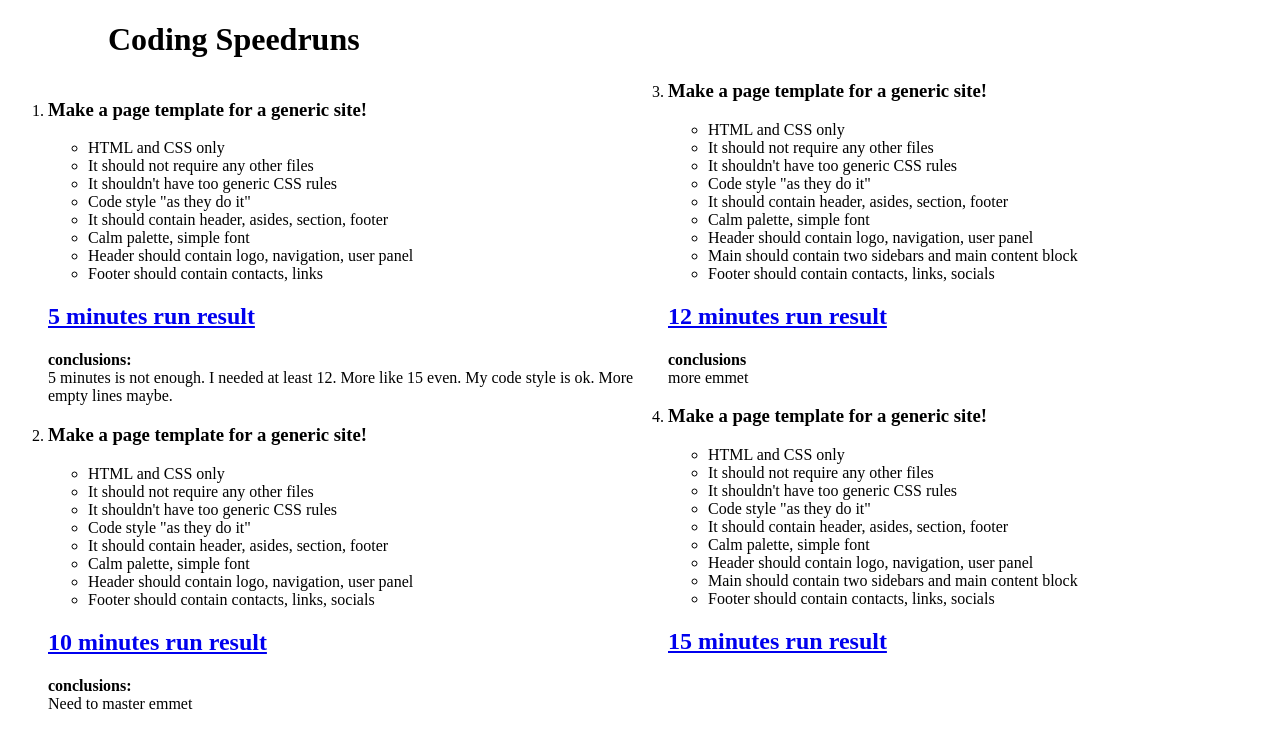
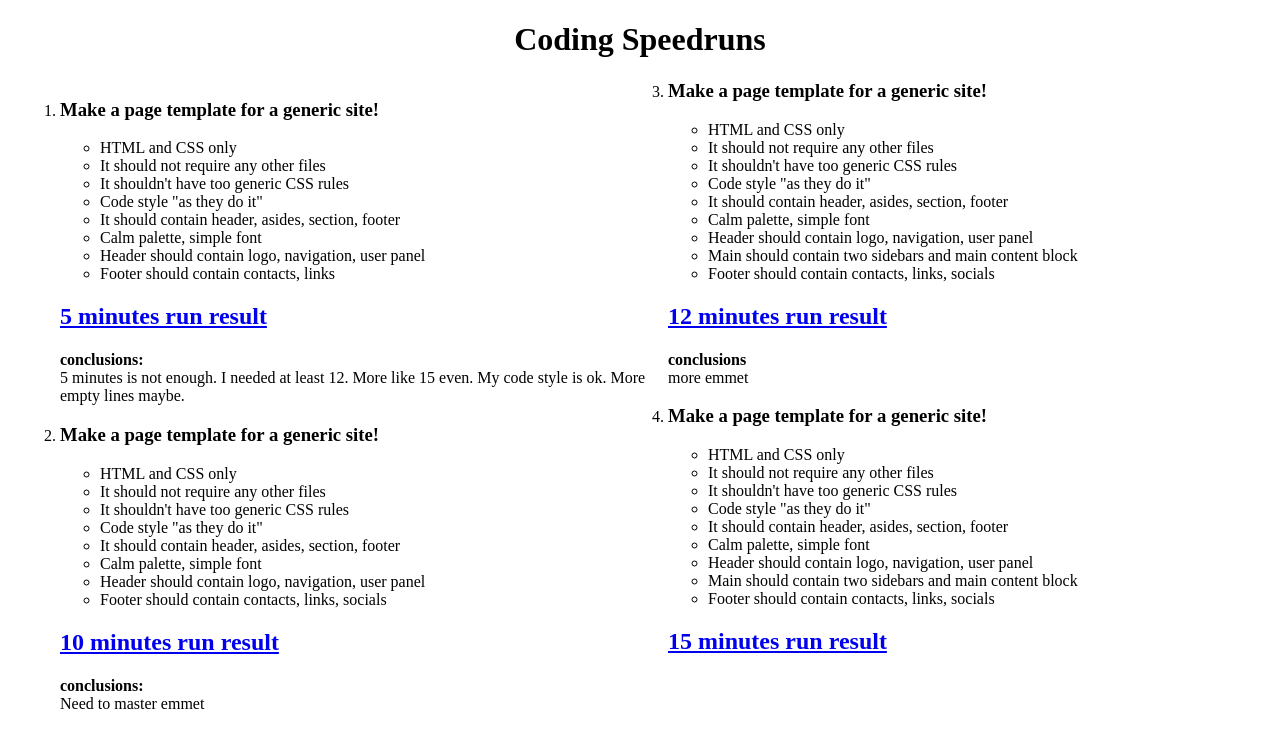
Before and after one commit to UniBreakfast/timed-coding, a plain HTML site: page index.html in a window 1280 px wide. Drawn offline with Linux system fonts and the light colour scheme.

Commit message:
position

```diff
--- a/style.css
+++ b/style.css
@@ -1,9 +1,11 @@
 h1 {
-  padding-left: 100px;
+  text-align: center;
 }
 
 ol {
+  max-width: 1200px;
   column-width: 550px;
+  margin: auto;
 
   li {
     break-inside: avoid;
```
